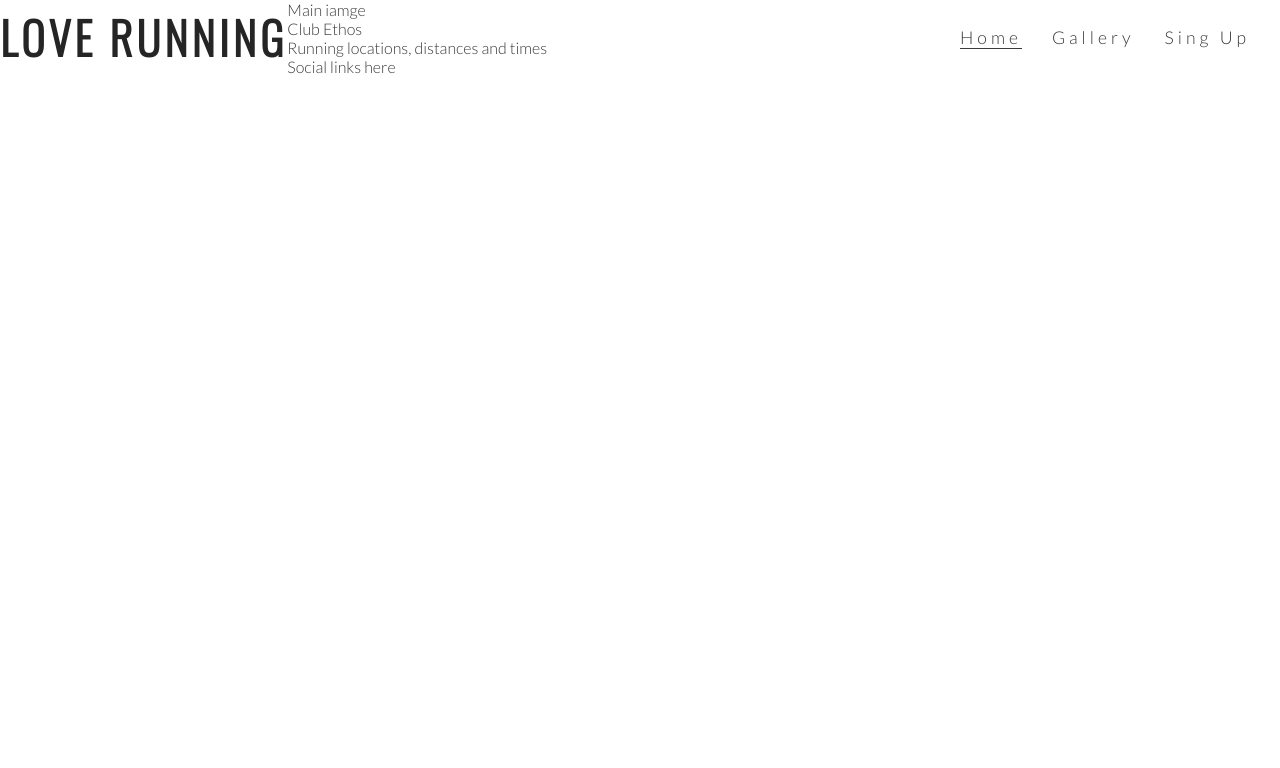
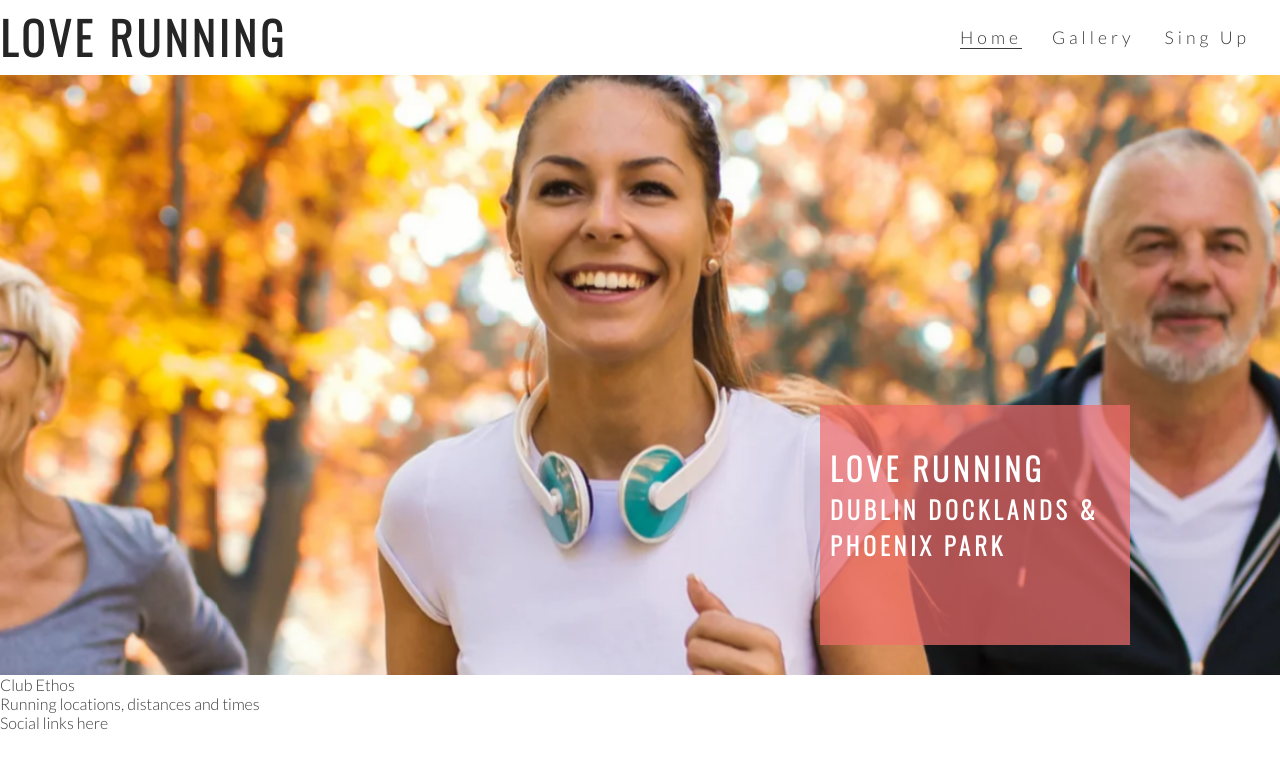
Before and after one commit to VeRiDario/Love.Running, a plain HTML site: page index.html in a window 1280 px wide. Drawn offline with nearby package versions, Linux system fonts and the light colour scheme.

Commit message:
Hero image done

```diff
--- a/assets/css/style.css
+++ b/assets/css/style.css
@@ -50,3 +50,56 @@ h1, h2 {
 .active{
     border-bottom: 1px solid #3a3a3a;
 }
+/*Hero Image*/
+
+#hero-outer{
+    height: 600px;
+    width: 100%;
+    overflow: hidden;
+
+    position: relative;
+}
+
+#cover-text, #cover-text h2 {
+    color:  #fff;
+}
+
+#hero-image {
+    height: 600px;
+    width: 100%;
+    background: url('../images/hero-image.webp') no-repeat center center;
+
+    /*animates zoom effect on loading page*/
+    animation-name: hero-zoom;
+    animation-duration: 5s;
+    animation-fill-mode: forwards;
+}
+/*creates the level of zoom for hero image*/
+
+@keyframes hero-zoom {
+    from{
+        transform: scale(1);
+    }
+    to{
+        transform: scale(1.1);
+    }
+}
+
+#cover-text {
+    font-size: 130%;
+    font-family: Oswald, sans-serif;
+    text-transform: uppercase;
+    letter-spacing: 4px;
+
+    width: 300px;
+    height: 200px;
+
+    padding-top: 40px;
+    padding-left: 10px;
+
+    background-color: rgba(241, 109, 107, .7);
+
+    bottom: 30px;
+    right: 150px;
+    position: absolute;
+}
--- a/index.html
+++ b/index.html
@@ -27,7 +27,13 @@
         </ul>
     </nav>
 </header>
-<section>Main iamge</section>
+<section id="hero-outer">
+    <div id="hero-image"></div>
+    <div id="cover-text">
+        <h2>Love Running</h2>
+        <h3>Dublin Docklands & Phoenix Park</h3>
+    </div>
+</section>
 <section>
     Club Ethos
 </section>
```
Also changed, not shown: assets/images/hero-image.webp (added).
